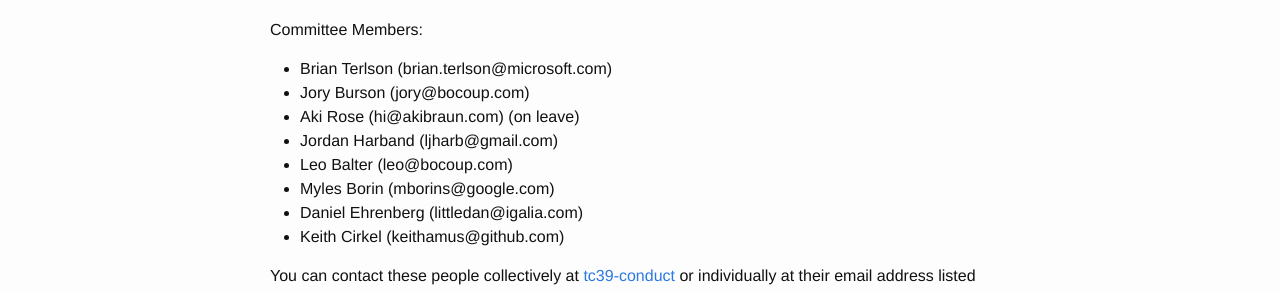
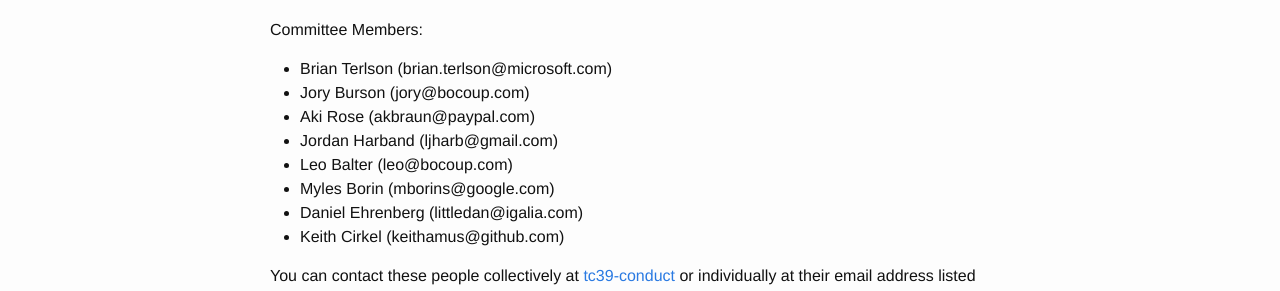
Before and after one commit to tc39/code-of-conduct, a Jekyll site: the page built from index.md, in a window 1280 px wide and 900 px high, scrolled down 3943 px. Shown: the part 152-443 px from the top of the window. Built offline with Jekyll 4.4.1, drawn with Linux system fonts in a browser that asks for light colours.

Commit message:
Hello i am back. (#41)

```diff
--- a/index.md
+++ b/index.md
@@ -129,7 +129,7 @@ Committee Members:
 
 * Brian Terlson (brian.terlson@microsoft.com)
 * Jory Burson (jory@bocoup.com)
-* Aki Rose (hi@akibraun.com) (on leave)
+* Aki Rose (akbraun@paypal.com)
 * Jordan Harband (ljharb@gmail.com)
 * Leo Balter (leo@bocoup.com)
 * Myles Borin (mborins@google.com)
```
